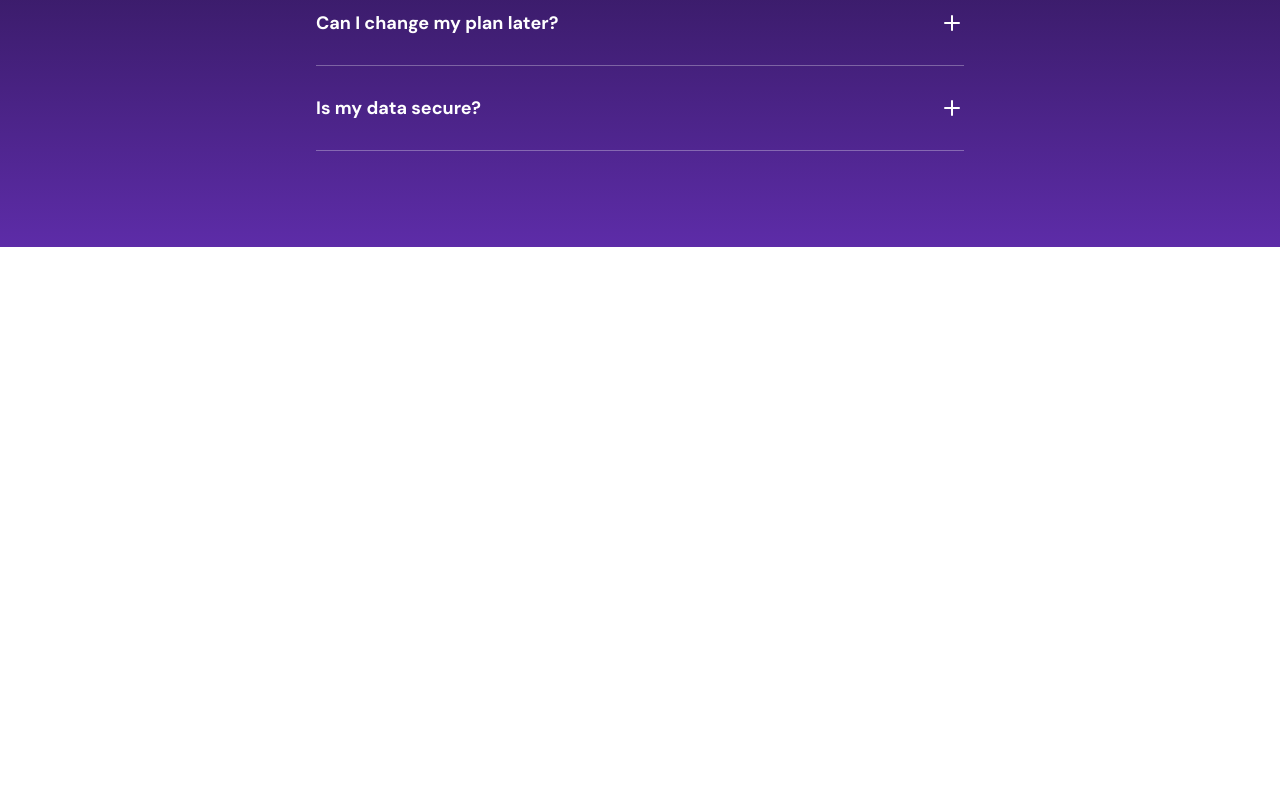
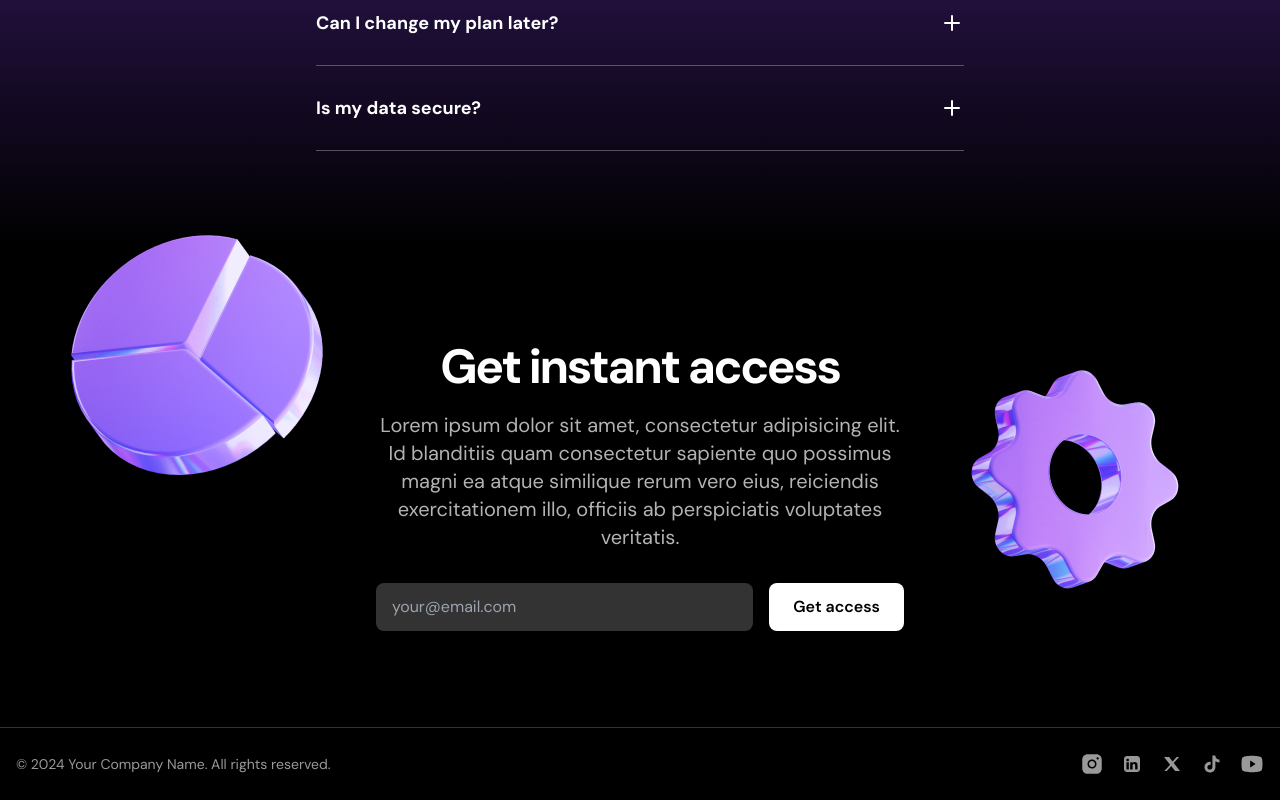
Before and after one commit to M-Faisal-Dev/next-business-website, a Next.js app: page / in a window 1280 px wide. Shown: the part 3452-4252 px from the top of the page. Before the commit the page ends 3699 px from the top, so only its background shows below. Built offline with nearby package versions, Linux system fonts and the light colour scheme.

Commit message:
modify faq page and create and complate src/components/CallToAction.tsx         src/components/Footer.tsx pages

```diff
--- a/src/app/page.tsx
+++ b/src/app/page.tsx
@@ -5,6 +5,9 @@ import LogoTicker from "@/components/LogoTicker";
 import Feature from "@/components/Feature";
 import { ProductShowcase } from "@/components/ProductShowcase";
 import FAQs from "@/components/FAQs";
+
+import CallToAction from "@/components/CallToAction";
+import Footer from "@/components/Footer";
 export default function Home() {
   return (
   <div>
@@ -15,7 +18,8 @@ export default function Home() {
 <Feature/>
 <ProductShowcase/>
 <FAQs/>
-
+<CallToAction/>
+<Footer/>
 
   </div>
   );
--- /dev/null
+++ b/src/components/CallToAction.tsx
@@ -0,0 +1,35 @@
+import React from 'react';
+import hilix2 from "../assets/images/helix2.png"
+import emojiStar from "../assets/images/emojistar.png"
+
+import Image from "next/image"
+
+function CallToAction() {
+  return (
+    <div className="bg-black text-white sm:py-24 py-[72px] text-center">
+      <div className="container relative mx-auto max-w-xl px-6">
+<Image src={hilix2} className='absolute top-6 left-[calc(100%+36px)]' alt=''/>
+<Image src={emojiStar} className='absolute -top-[120px] right-[calc(100%+24px)]' alt=''/>
+
+        <h2 className="font-bold text-4xl sm:text-5xl tracking-tighter">Get instant access</h2>
+        <p className="text-lg sm:text-xl text-white/70 mt-5 leading-relaxed">
+          Lorem ipsum dolor sit amet, consectetur adipisicing elit. Id blanditiis quam consectetur
+          sapiente quo possimus magni ea atque similique rerum vero eius, reiciendis exercitationem
+          illo, officiis ab perspiciatis voluptates veritatis.
+        </p>
+        <form className="mt-8 flex flex-col sm:flex-row gap-4 items-center">
+          <input
+            type="email"
+            placeholder="your@email.com"
+            className="w-full sm:flex-1 h-12 bg-white/20 rounded-lg px-4 text-white placeholder-[#9CA3AF] focus:outline-none"
+          />
+          <button className="w-full sm:w-auto bg-white text-black rounded-lg h-12 px-6 font-semibold transition-colors duration-300 hover:bg-gray-200">
+            Get access
+          </button>
+        </form>
+      </div>
+    </div>
+  );
+}
+
+export default CallToAction;
--- a/src/components/FAQs.tsx
+++ b/src/components/FAQs.tsx
@@ -50,7 +50,7 @@ const AccordingItem = ({question, answer} : {question: string; answer: string;})
 
 function FAQ() {
   return (
-    <div className='bg-black text-white bg-gradient-to-t from-[#5D2CA8] to-black py-[72px] sm:py-24'>
+    <div className='bg-black text-white bg-gradient-to-b from-[#5D2CA8] to-black py-[72px] sm:py-24'>
       <div className='container'>
 <h2 className='text-center text-5xl sm:text-6xl sm:max-w-[648px] font-bold tracking-tighter mx-auto'>Frequently asked questions</h2>
 <div className='mt-12 max-w-[648px] mx-auto'>
--- /dev/null
+++ b/src/components/Footer.tsx
@@ -0,0 +1,49 @@
+import InstaIcon from "../assets/icons/insta.svg";
+import XSocial from "../assets/icons/x-social.svg";
+import TiktokIcon from "../assets/icons/tiktok.svg";
+import YoutubeIcon from "../assets/icons/youtube.svg";
+import LinkedinIcon from "../assets/icons/linkedin.svg";
+
+function Footer() {
+  const currentYear = new Date().getFullYear();
+
+  return (
+    <footer className="bg-black text-white/60 py-6 border-t border-white/20">
+      <div className="container mx-auto flex flex-col items-center space-y-4 sm:space-y-0 sm:flex-row sm:justify-between px-4">
+        <div className="text-sm text-center sm:text-left">
+          © {currentYear} Your Company Name. All rights reserved.
+        </div>
+        <ul className="flex space-x-4">
+
+          <li>
+            <a href="https://instagram.com" aria-label="Instagram">
+              <InstaIcon className="w-6 h-6 fill-current text-white/60 hover:text-white" />
+            </a>
+          </li>
+          <li>
+            <a href="https://linkedin.com" aria-label="LinkedIn">
+              <LinkedinIcon className="w-6 h-6 fill-current text-white/60 hover:text-white" />
+            </a>
+          </li>
+          <li>
+            <a href="https://x.com" aria-label="X Social">
+              <XSocial className="w-6 h-6 fill-current text-white/60 hover:text-white" />
+            </a>
+          </li>
+          <li>
+            <a href="https://tiktok.com" aria-label="TikTok">
+              <TiktokIcon className="w-6 h-6 fill-current text-white/60 hover:text-white" />
+            </a>
+          </li>
+          <li>
+            <a href="https://youtube.com" aria-label="YouTube">
+              <YoutubeIcon className="w-6 h-6 fill-current text-white/60 hover:text-white" />
+            </a>
+          </li>
+        </ul>
+      </div>
+    </footer>
+  );
+}
+
+export default Footer;
```
